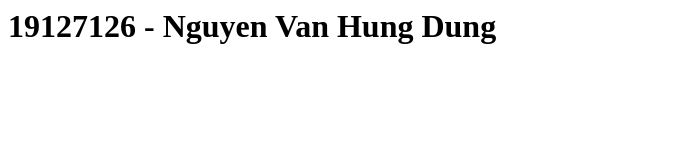
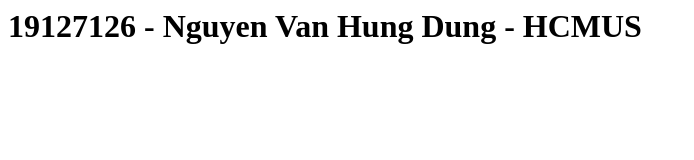
Before and after one commit to 19127126/hello-nodejs, a plain HTML site: page index.html in a window 1280 px wide. Shown: the whole page, without its empty margins (0-694 px from the left). Drawn offline with Linux system fonts and the light colour scheme.

Commit message:
Add school

```diff
--- a/index.html
+++ b/index.html
@@ -1 +1 @@
-<h1>19127126 - Nguyen Van Hung Dung</h1>
+<h1>19127126 - Nguyen Van Hung Dung - HCMUS</h1>
```
